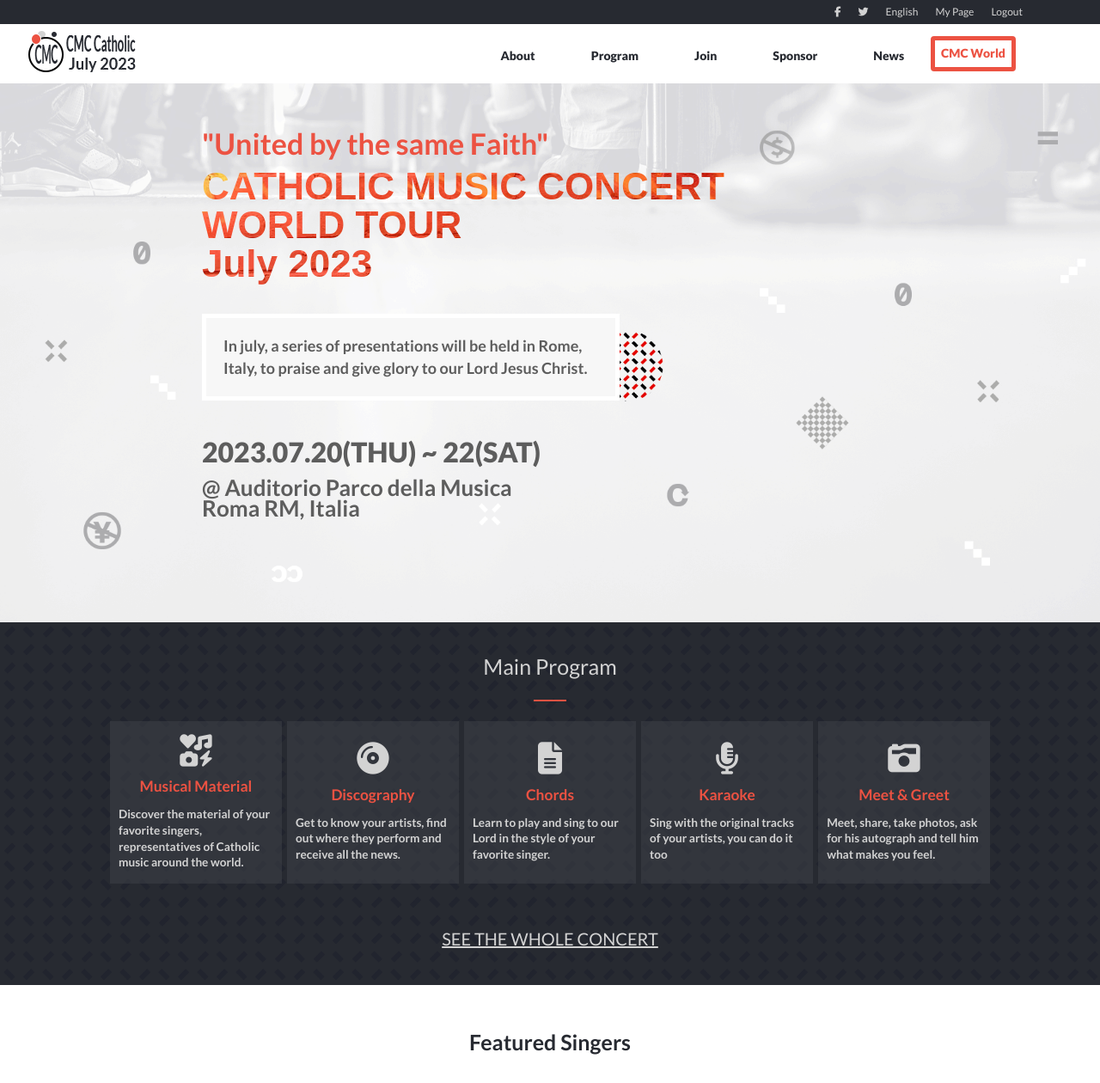
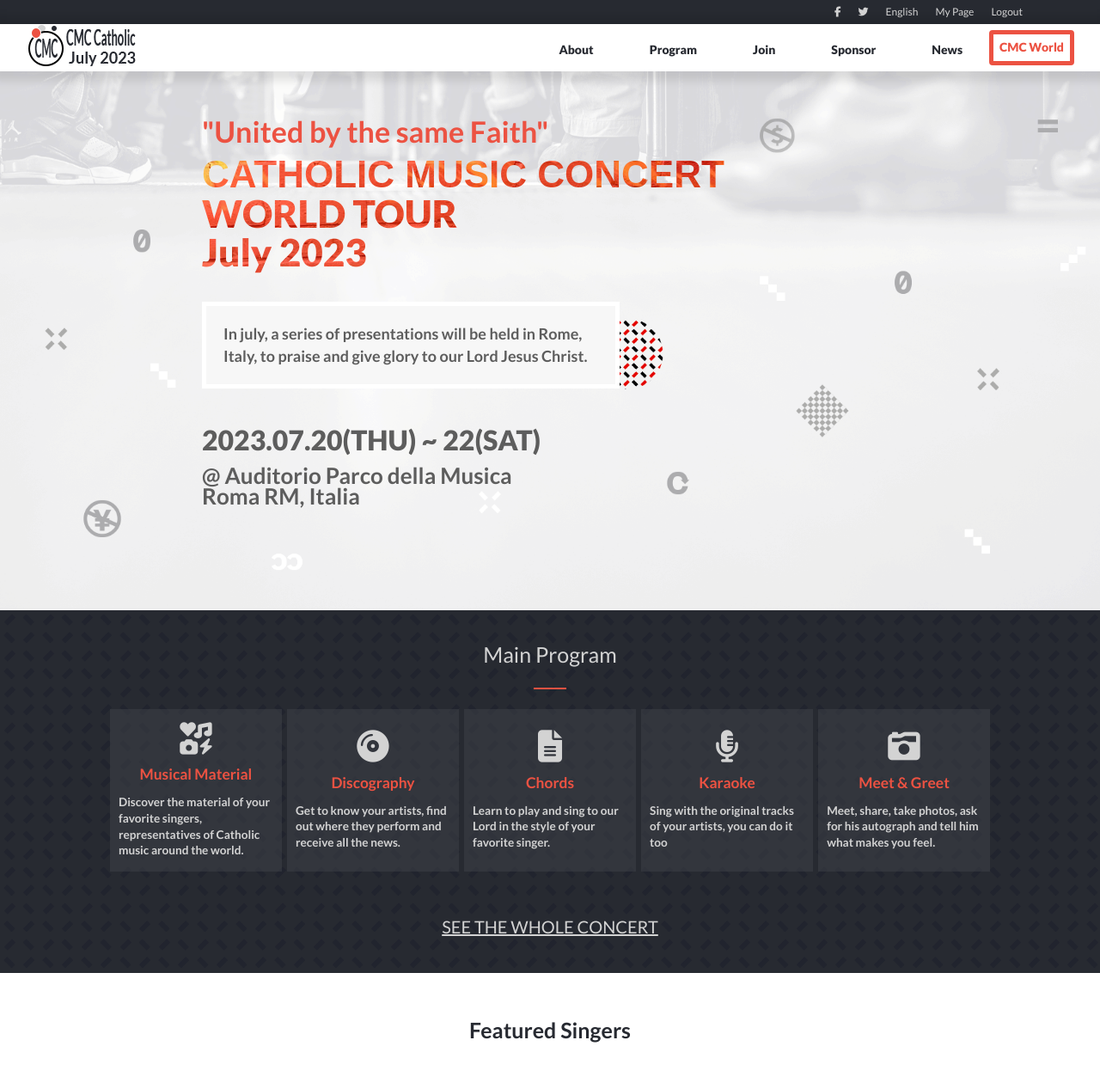
Before and after one commit to LarryIVC/EventPage, a website: page index.html in a window 1280 px wide. Shown: the top 1260 px of the page at 86% size. Drawn offline with Linux system fonts and the light colour scheme; a web font is replaced by a local one.

Commit message:
refactor day 1

```diff
--- a/css/styles.css
+++ b/css/styles.css
@@ -2,7 +2,7 @@
   margin: 0;
   padding: 0;
   box-sizing: border-box;
-  font-family: 'Lato', 'COCOGOOSE', sans-serif;
+  font-family: "Lato", "COCOGOOSE", sans-serif;
 }
 
 body {
@@ -19,6 +19,12 @@
   text-decoration: none;
 }
 
+header {
+  position: fixed;
+  width: 100vw;
+  z-index: 1;
+}
+
 .page {
   display: flex;
   flex-direction: column;
@@ -27,6 +33,7 @@
   height: 100%;
   justify-content: center;
   align-items: center;
+  padding-top: 83px;
 }
 
 .mylinks {
@@ -38,11 +45,13 @@
   font-size: 32px;
   font-weight: 600;
   line-height: 44px;
+  transition: all 0.3s ease-in-out;
 }
 
 .modal-item > a {
   text-decoration: none;
-  color: #d3d3d3;
+  /* color: #d3d3d3; */
+  color: #fff;
 }
 
 .modal-item > a:hover {
@@ -61,11 +70,16 @@
   justify-content: center;
   background-color: #fff;
   padding: 7px 0;
+  box-shadow: 1px 1px 10px 10px rgba(0, 0, 0, 0.1);
+  /* transition: all 0.3s ease-in-out; */
+}
+
+.menu-cont > a {
+  transition: all 0.3s ease-in-out;
 }
 
 .menu-cont > a:hover {
   transform: scale(1.1);
-  animation-duration: 300ms;
 }
 
 .fa-bars {
@@ -74,12 +88,12 @@
   cursor: pointer;
   position: absolute;
   left: 30px;
+  transition: all 0.3s ease-in-out;
 }
 
 .fa-bars:hover {
   color: #ec5242;
   transform: scale(1.1);
-  transition-duration: 300ms;
 }
 
 .nav-menu {
@@ -111,10 +125,10 @@
 }
 
 h1 {
-  font-family: 'COCOGOOSE', sans-serif;
+  font-family: "COCOGOOSE", sans-serif;
   font-size: 2.2em;
   font-weight: 800;
-  line-height: 2.2rem;
+  line-height: 2.5rem;
   background-image: url(../images/bg-tittle.jpg);
   background-size: cover;
   background-position: center;
@@ -123,6 +137,10 @@
   -webkit-background-clip: text;
   padding-top: 0.4em;
   padding-bottom: 0.8em;
+}
+
+h1 > span {
+  display: block;
 }
 
 .description {
@@ -198,11 +216,11 @@
   align-items: center;
   justify-content: space-around;
   padding: 0.31rem;
+  transition: all 0.3s ease-in-out;
 }
 
 .card-program:hover {
   transform: scale(1.1);
-  transition-duration: 300ms;
 }
 
 .program-icon {
@@ -346,6 +364,7 @@
   font-size: 1.1em;
   font-weight: 600;
   line-height: 1.2em;
+  transition: all 0.3s ease-in-out;
 }
 
 .btn-more:hover {
@@ -368,7 +387,7 @@
 /* Modal */
 #container-menu-modal {
   display: flex;
-  background-color: rgba(236, 82, 65, 95%);
+  background-color: rgba(236, 82, 65, 0.9);
   position: fixed;
   pointer-events: none;
   opacity: 0;
@@ -376,6 +395,8 @@
   left: 0;
   width: 80vw;
   height: 80vh;
+  z-index: 2;
+  border: none;
 }
 
 .turn_on {
@@ -415,6 +436,7 @@
 
 #btn-close {
   cursor: pointer;
+  transition: all 0.3s ease-in-out;
 }
 
 #btn-close:hover {
@@ -438,8 +460,7 @@
 
   .menu-cont {
     justify-content: space-between;
-    margin: 0 30px;
-    width: 90%;
+    padding: 0 30px;
   }
 
   .mylinks {
@@ -464,10 +485,10 @@
     line-height: 14px;
     color: #d3d3d3;
     cursor: pointer;
+    transition: all 0.3s ease-in-out;
   }
 
   .link-item:hover {
-    transition-duration: 300ms;
     color: #ec5242;
     transform: scale(1.2);
   }
@@ -488,6 +509,10 @@
     gap: 65px;
   }
 
+  .menu-dk > li {
+    transition: all 0.3s ease-in-out;
+  }
+
   .menu-dk > li:hover {
     transform: scale(1.1);
   }
@@ -498,7 +523,7 @@
     line-height: 16.8px;
     color: #272a31;
     transition-property: color;
-    transition-duration: 300ms;
+    transition: all 0.3s ease-in-out;
   }
 
   .menu-link:hover {
@@ -514,21 +539,14 @@
     border-radius: 4px;
     padding: 7px;
     background-color: #fff;
+    color: #ec5242;
+    transition: all 0.3s ease-in-out;
   }
 
   .btn-campain:hover {
     transition-duration: 300ms;
     transform: scale(1.1);
-  }
-
-  .btn-campain > a {
-    color: #ec5242;
-  }
-
-  .btn-campain > a:hover {
     color: #272a31;
-    transition-property: color;
-    transition-duration: 300ms;
   }
 
   .principal {
--- a/index.html
+++ b/index.html
@@ -13,10 +13,11 @@
   <link href="https://fonts.googleapis.com/css2?family=Lato:ital,wght@0,100;0,300;0,400;0,700;0,900;1,100;1,300;1,400;1,700;1,900&display=swap" rel="stylesheet">
   <script src="https://kit.fontawesome.com/3848942bcd.js" crossorigin="anonymous"></script>
   <link rel="stylesheet" href="css/styles.css">
+  <link rel="shortcut icon" href="images/logo.png" type="image/x-icon">
 </head>
 <body>
   <header>
-    <div class="mylinks">
+    <nav class="mylinks">
       <ul class="link-menu">
         <li class="link-item"><a ><i class="fa-brands fa-facebook-f"></i></a></li>
         <li class="link-item"><a ><i class="fa-brands fa-twitter"></i></a></li>
@@ -24,7 +25,7 @@
         <li class="link-item"><a >My Page</a></li>
         <li class="link-item"><a >Logout</a></li>
       </ul>
-    </div>
+    </nav>
     <div class="menu-cont">
       <i class="fa-sharp fa-solid fa-bars"></i>
       <a href="index.html"><img src="images/logo.png" alt="Logo Concert Music Catholic" class="logo"></a>
@@ -36,16 +37,16 @@
           <li><a class="menu-link" href="#sponsors">Sponsor</a></li>
           <li><a class="menu-link" href="#news">News</a></li>
         </ul>
-        <button class="btn-campain" type="button"><a href="#">CMC World</a></button>
+        <a class="btn-campain" href="#">CMC World</a>
       </nav>
     </div>
   </header>
-  <div class="page">
-    <main>
+  <main class="page">
+    <div>
       <section class="principal">
       <div class="tittle">
         <h2 class="txt-tittle">"United by the same Faith"</h2>
-        <h1 >CATHOLIC MUSIC CONCERT<br>WORLD TOUR <br>July 2023</h1>
+        <h1 >CATHOLIC MUSIC CONCERT<span>WORLD TOUR</span><span>July 2023</span></h1>
         <p class="description">In july, a series of presentations will be held in Rome, Italy, to praise and give glory to our Lord Jesus Christ.</p>
         <div class="date-site">
           <p class="date">2023.07.20(THU) ~ 22(SAT)</p>
@@ -58,31 +59,31 @@
           <h2>Main Program</h2>
           <hr class="small-line pos-line">
           <div class="program">
-            <div class="card-program">
+            <article class="card-program">
               <i class="fa-solid fa-icons program-icon"></i>
               <h3 class="program-item">Musical Material</h3>
               <p class="program-desc">Discover the material of your favorite singers, representatives of Catholic music around the world.</p>
-            </div>
-            <div class="card-program">
+            </article>
+            <article class="card-program">
               <i class="fa-solid fa-compact-disc program-icon"></i>
               <h3 class="program-item">Discography</h3>
               <p class="program-desc">Get to know your artists, find out where they perform and receive all the news.</p>
-            </div>
-            <div class="card-program">
+            </article>
+            <article class="card-program">
               <i class="fa-solid fa-file-lines program-icon"></i>
               <h3 class="program-item">Chords</h3>
               <p class="program-desc">Learn to play and sing to our Lord in the style of your favorite singer.</p>
-            </div>
-            <div class="card-program">
+            </article>
+            <article class="card-program">
               <i class="fa-solid fa-microphone-lines program-icon"></i>
               <h3 class="program-item">Karaoke</h3>
               <p class="program-desc">Sing with the original tracks of your artists, you can do it too</p>
-            </div>
-            <div class="card-program">
+            </article>
+            <article class="card-program">
               <i class="fa-solid fa-camera-retro program-icon"></i>
               <h3 class="program-item">Meet & Greet</h3>
               <p class="program-desc">Meet, share, take photos, ask for his autograph and tell him what makes you feel.</p>
-            </div>
+            </article>
 
           </div>
             <a href="#" class="whole">SEE THE WHOLE CONCERT</a>
@@ -99,7 +100,7 @@
           </div>
         </div>
       </section>
-    </main>
+    </div>
     <footer>
       <div class="partner">
         <h2>Partner</h2>
@@ -122,9 +123,9 @@
         </div>
       </div>
     </footer>
-  </div>
+  </main>
   <!-- menu modal   -->
-  <div id="container-menu-modal">
+  <dialog id="container-menu-modal">
     <div id="modal">
         <div id="menu-head">
           <i class="fa-solid fa-xmark" id="btn-close"></i>
@@ -139,7 +140,7 @@
         </div>
         <hr class="endline">
     </div>
-</div>
+</dialog>
 <script src="js/menu.js"></script>
 <script src="js/singers.js"></script>
 </body>
```
